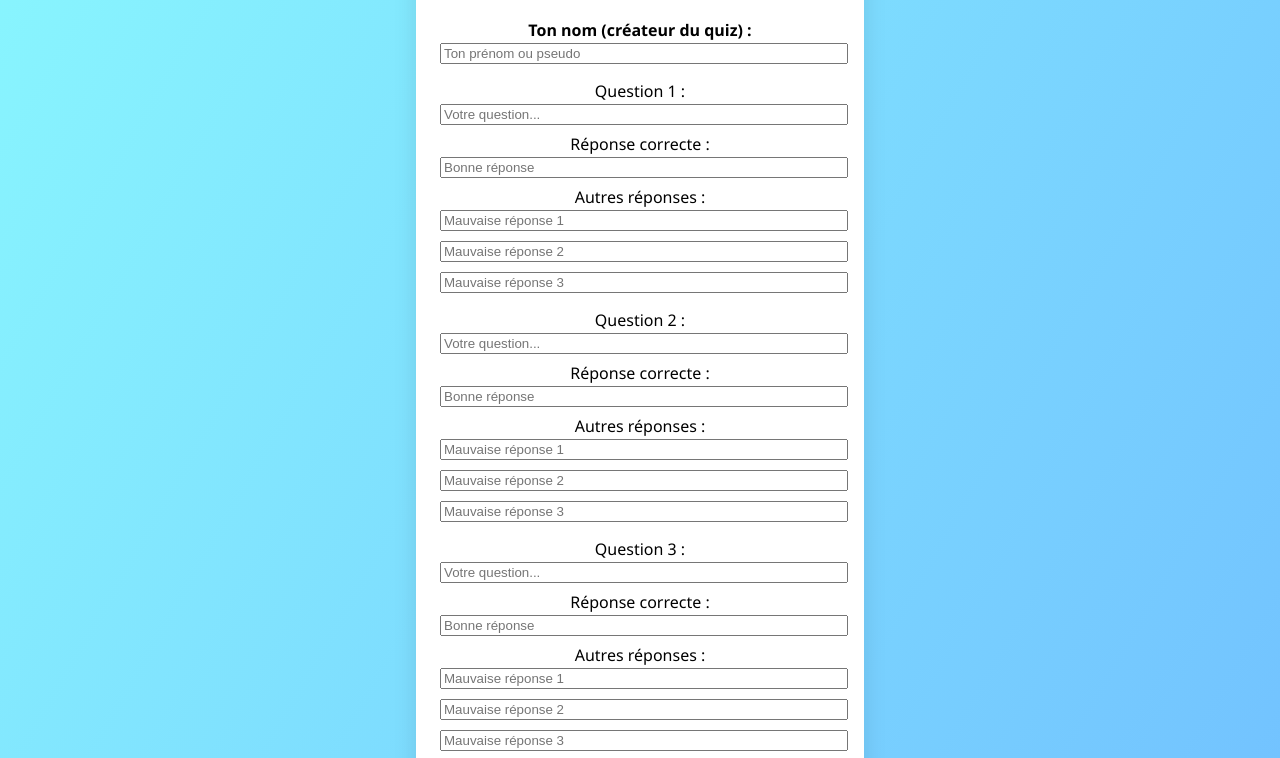
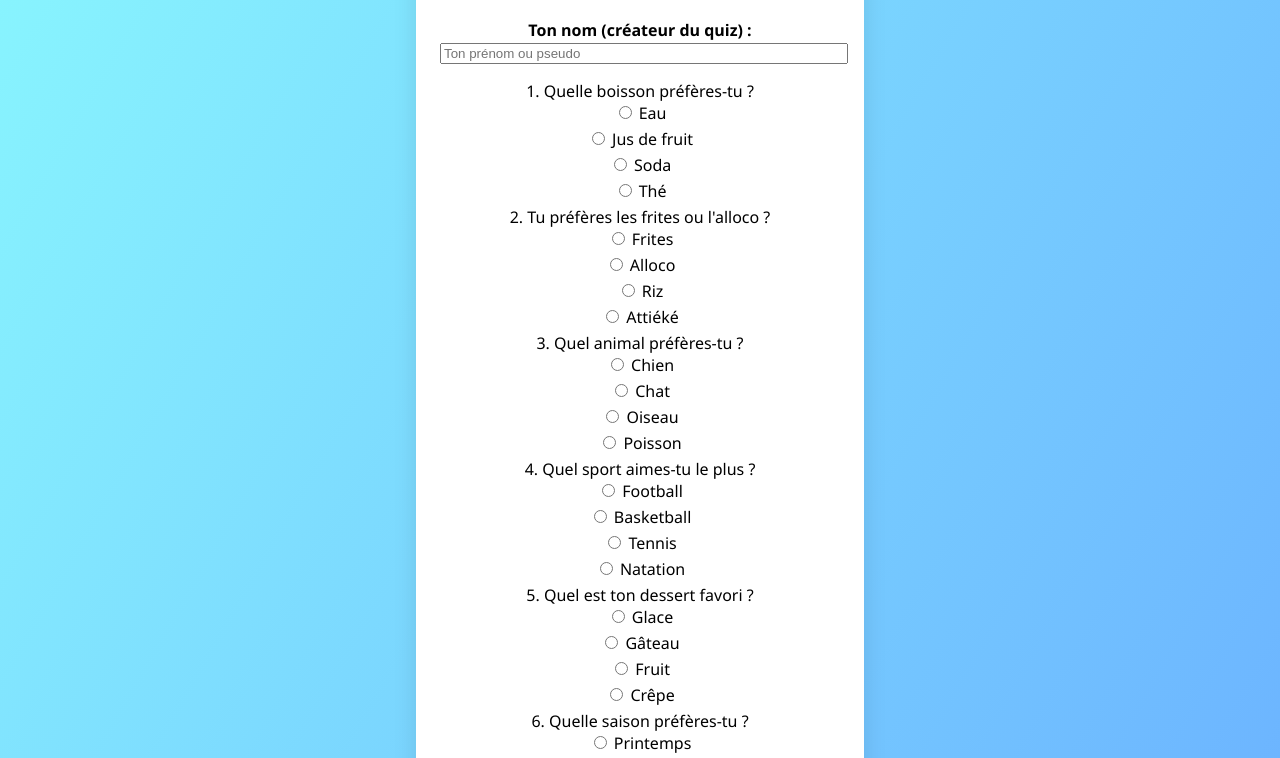
Before and after one commit to central00225/quiz-site, a plain HTML site: page create.html in a window 1280 px wide. Shown: the part 159-917 px from the top of the page. Drawn offline with Linux system fonts and the light colour scheme.

Commit message:
Génération automatique de 10 questions à choix pour la création de quiz

```diff
--- a/create.html
+++ b/create.html
@@ -18,29 +18,36 @@
     <div id="quiz-link" style="margin-top:20px;"></div>
   </div>
   <script>
+    const questions = [
+      { q: "Quelle boisson préfères-tu ?", options: ["Eau", "Jus de fruit", "Soda", "Thé"] },
+      { q: "Tu préfères les frites ou l'alloco ?", options: ["Frites", "Alloco", "Riz", "Attiéké"] },
+      { q: "Quel animal préfères-tu ?", options: ["Chien", "Chat", "Oiseau", "Poisson"] },
+      { q: "Quel sport aimes-tu le plus ?", options: ["Football", "Basketball", "Tennis", "Natation"] },
+      { q: "Quel est ton dessert favori ?", options: ["Glace", "Gâteau", "Fruit", "Crêpe"] },
+      { q: "Quelle saison préfères-tu ?", options: ["Printemps", "Été", "Automne", "Hiver"] },
+      { q: "Tu préfères le matin ou le soir ?", options: ["Matin", "Soir", "Peu importe", "Aucun"] },
+      { q: "Quel super-pouvoir aimerais-tu avoir ?", options: ["Voler", "Invisibilité", "Téléportation", "Lire dans les pensées"] },
+      { q: "Quel fruit préfères-tu ?", options: ["Mangue", "Banane", "Orange", "Pomme"] },
+      { q: "Quel genre de musique préfères-tu ?", options: ["Rap", "Pop", "Classique", "Reggae"] }
+    ];
     const questionsContainer = document.getElementById('questions-container');
-    for(let i=0; i<10; i++) {
-      questionsContainer.innerHTML += `
-        <div class="question-block">
-          <label>Question ${i+1} :</label>
-          <input type="text" name="q${i}" required placeholder="Votre question..." style="width:100%;margin-bottom:8px;">
-          <label>Réponse correcte :</label>
-          <input type="text" name="a${i}_0" required placeholder="Bonne réponse" style="width:100%;margin-bottom:8px;">
-          <label>Autres réponses :</label>
-          <input type="text" name="a${i}_1" required placeholder="Mauvaise réponse 1" style="width:100%;margin-bottom:8px;">
-          <input type="text" name="a${i}_2" required placeholder="Mauvaise réponse 2" style="width:100%;margin-bottom:8px;">
-          <input type="text" name="a${i}_3" required placeholder="Mauvaise réponse 3" style="width:100%;margin-bottom:16px;">
-        </div>
-      `;
-    }
+    questions.forEach((q, i) => {
+      let html = `<div class='question-block'><label>${i+1}. ${q.q}</label><br>`;
+      q.options.forEach((opt, j) => {
+        html += `<label style='display:block;margin-bottom:4px;'><input type='radio' name='q${i}' value='${j}' required> ${opt}</label>`;
+      });
+      html += `</div>`;
+      questionsContainer.innerHTML += html;
+    });
     document.getElementById('quiz-form').onsubmit = function(e) {
       e.preventDefault();
       const data = new FormData(this);
       let quiz = [];
-      for(let i=0; i<10; i++) {
-        let q = data.get(`q${i}`);
-        let answers = [0,1,2,3].map(j => data.get(`a${i}_`+j));
-        quiz.push({question:q,answers:answers,correct:0});
+      for(let i=0; i<questions.length; i++) {
+        let q = questions[i].q;
+        let answers = questions[i].options;
+        let correct = parseInt(data.get(`q${i}`));
+        quiz.push({question:q,answers:answers,correct:correct});
       }
       const creator = data.get('creator') || '';
       const payload = {creator, quiz};
```
